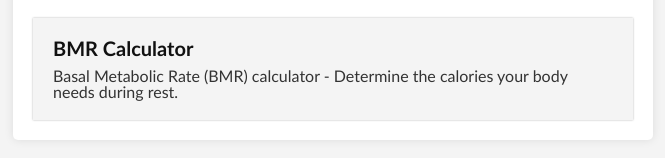
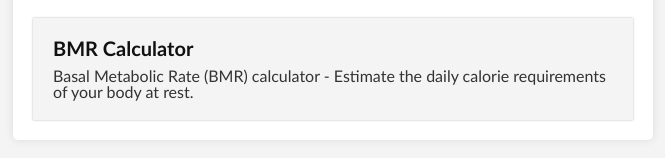
Before and after one commit to Gumbosh/javascript-exercises, a plain HTML site: page index.html in a window 1280 px wide. Shown: the part 438-596 px from the top of the page, without its empty margins (307-972 px from the left). Drawn offline with Linux system fonts and the light colour scheme; a script that the page names is missing.

Commit message:
feat: Exercise 2 - Enhance BMR calculator description to be more informative

```diff
--- a/index.html
+++ b/index.html
@@ -30,8 +30,8 @@
             >
               <h2 class="project-section-item__title">BMR Calculator</h2>
               <p class="project-section-item__description">
-                Basal Metabolic Rate (BMR) calculator - Determine the calories
-                your body needs during rest.
+                Basal Metabolic Rate (BMR) calculator - Estimate the daily
+                calorie requirements of your body at rest.
               </p>
             </a>
           </li>
```
